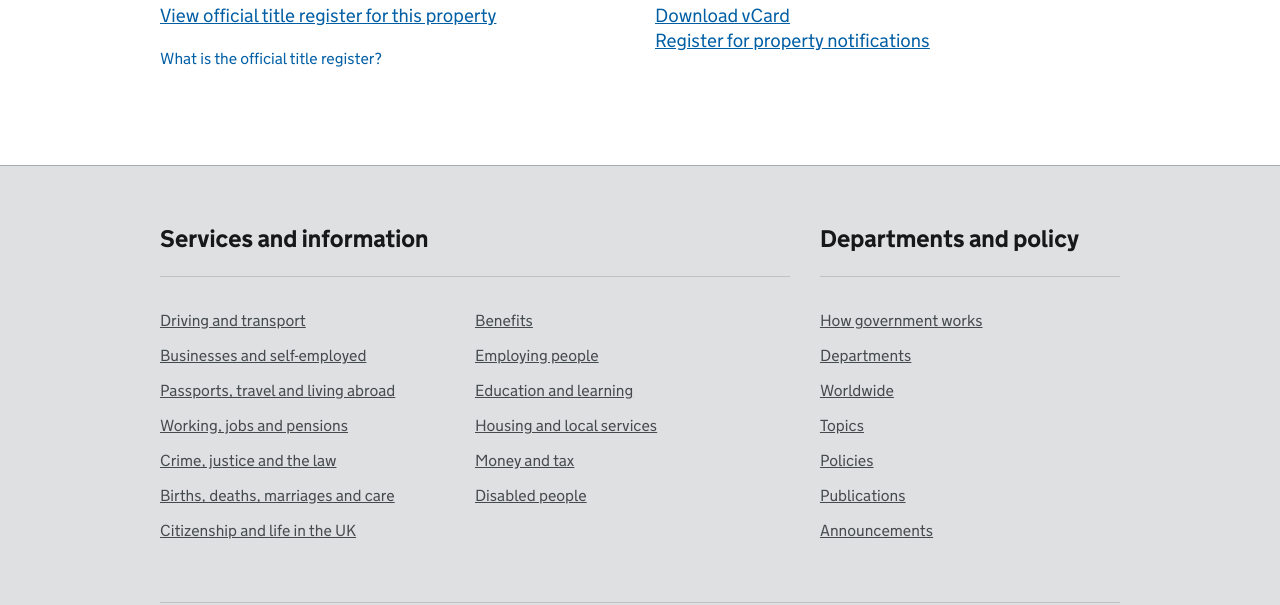
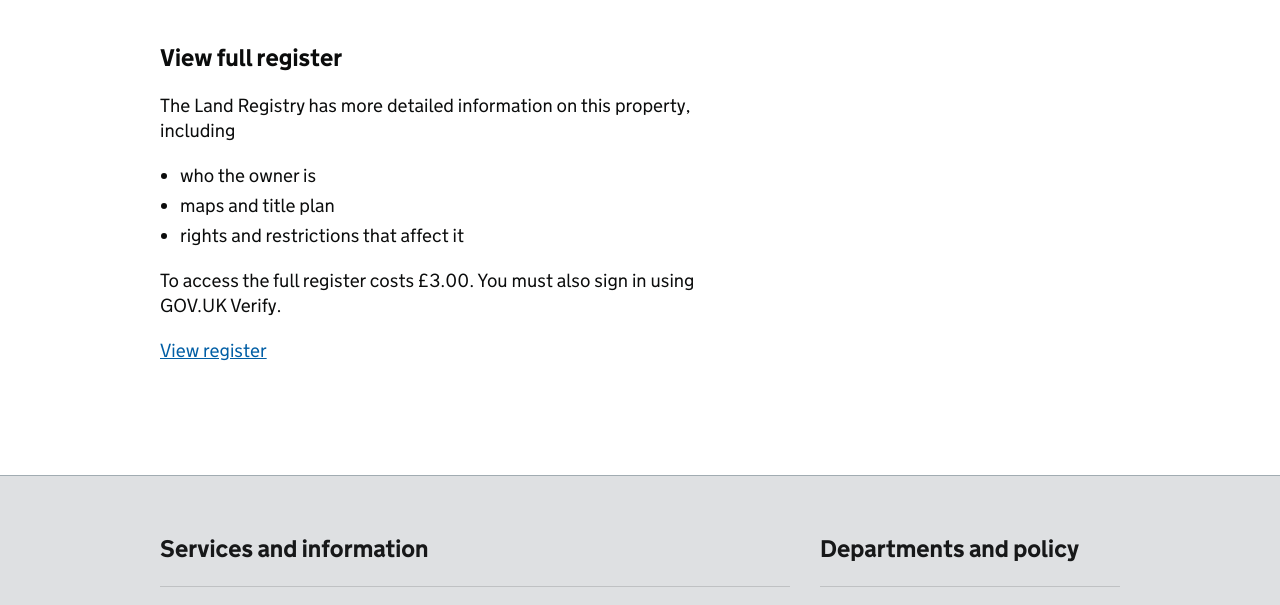
Before and after one commit to LandRegistry/property-frontend-alpha, a Flask app: template propertyfrontend/templates/view_property.html in a window 1280 px wide. Shown: the part 555-1160 px from the top of the page. Run offline with Flask 2, Linux system fonts and the light colour scheme; the template is opened without the code that fills it, so the values that code supplies are empty; parts of the project's set-up code (start-up, migrations or seed data) failed here and were passed over.

Commit message:
Full register message and link

```diff
--- a/propertyfrontend/templates/view_property.html
+++ b/propertyfrontend/templates/view_property.html
@@ -91,35 +91,26 @@
 
     </div>
 
-    <div class="grid-wrapper">
+    <div class="outer-block">
+      <div class="inner-block">
 
-      <div class="grid grid-1-2">
-        <div class="inner-block">
+        <div class="text">
+          <h3 class="heading-medium">View full register</h3>
 
-          <p><a href="{{service_frontend_url}}/{{title.title_number}}">View official title register for this property</a></p>
+          <p>The Land Registry has more detailed information on this property, including</p>
 
-          <details class="font-xsmall">
-            <summary>What is the official title register?</summary>
-            <div class="text panel-indent">
-              <p>You can get information about registered property or land in England and Wales, even if you don’t own it.</p>
-              <p>You will need to sign in using GOV.UK Verify to view official title registers.</p>
-            </div>
-          </details>
+          <ul class="list-bullet">
+            <li>who the owner is</li>
+            <li>maps and title plan</li>
+            <li>rights and restrictions that affect it</li>
+          </ul>
+
+          <p>To access the full register costs £3.00. You must also sign in using GOV.UK Verify.</p>
+          <p><a href="{{service_frontend_url}}/{{title.title_number}}">View register</a></p>
 
         </div>
+
       </div>
-
-      <div class="grid grid-1-2">
-        <div class="inner-block">
-
-          <p>
-            <a href="#">Download vCard</a><br>
-            <a href="#">Register for property notifications</a>
-          </p>
-
-        </div>
-      </div>
-
     </div>
 
   </div><!-- end content -->
```
